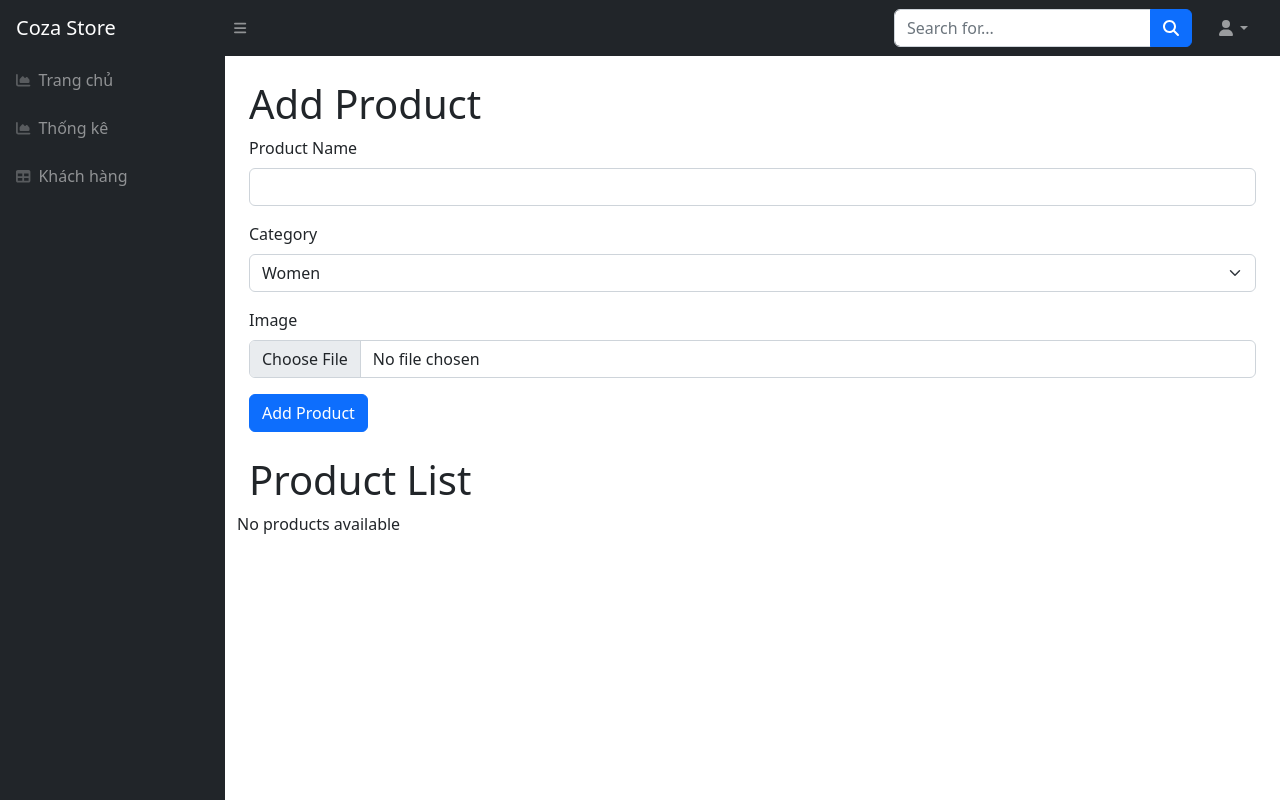
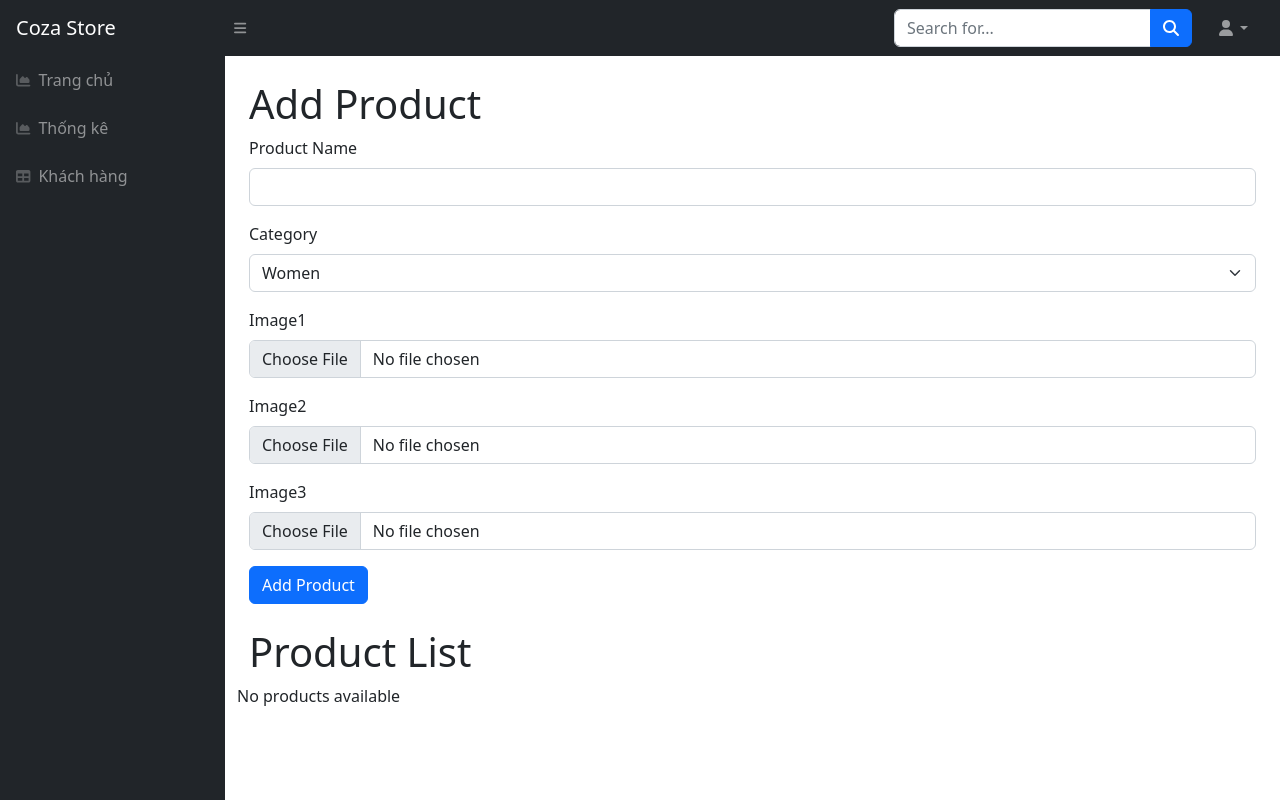
Before and after one commit to Andptrai/Gr9-Web, a PHP site: page /Gr9-Web/products.php in a window 1280 px wide. Run offline with PHP 8.4, Linux system fonts and the light colour scheme; data that the repository does not hold is empty; some libraries are stand-ins or nearby versions.

Commit message:
nothing
nothing

```diff
--- a/admin/products.php
+++ b/admin/products.php
@@ -80,11 +80,20 @@
                         </select>
                     </div>
                     <div class="mb-3">
-                        <label for="productImage" class="form-label">Image</label>
-                        <input type="file" class="form-control" id="productImage" name="productImage" required>
+                        <label for="productImage1" class="form-label">Image1</label>
+                        <input type="file" class="form-control" id="productImage1" name="productImage1" required>
+                    </div>
+                    <div class="mb-3">
+                        <label for="productImage2" class="form-label">Image2</label>
+                        <input type="file" class="form-control" id="productImage2" name="productImage2" required>
+                    </div>
+                    <div class="mb-3">
+                        <label for="productImage3" class="form-label">Image3</label>
+                        <input type="file" class="form-control" id="productImage3" name="productImage3" required>
                     </div>
                     <button type="submit" class="btn btn-primary">Add Product</button>
                 </form>
+
             </div>
             <div class="container-fluid px-4">
                 <h1 class="mt-4">Product List</h1>
@@ -150,15 +159,33 @@
                             </select>
                         </div>
                         <div class="mb-3">
-                                <label for="editProductImage" class="form-label">Current Image</label>
-                                <img src="" alt="Product Image" id="currentProductImage" style="max-width: 200px;">
+                            <label for="currentProductImage1" class="form-label">Current Image1</label>
+                            <img src="" alt="Product Image" id="currentProductImage1" style="max-width: 200px;">
                         </div>
                         <div class="mb-3">
-                                <label for="editNewProductImage" class="form-label">New Image</label>
-                                <input type="file" class="form-control" id="editNewProductImage" name="newProductImage">
+                            <label for="editNewProductImage1" class="form-label">New Image1</label>
+                            <input type="file" class="form-control" id="editNewProductImage1" name="newProductImage1">
+                        </div>
+                        <div class="mb-3">
+                            <label for="currentProductImage2" class="form-label">Current Image2</label>
+                            <img src="" alt="Product Image" id="currentProductImage2" style="max-width: 200px;">
+                        </div>
+                        <div class="mb-3">
+                            <label for="editNewProductImage2" class="form-label">New Image2</label>
+                            <input type="file" class="form-control" id="editNewProductImage2" name="newProductImage2">
+                        </div>
+                        <div class="mb-3">
+                            <label for="currentProductImage3" class="form-label">Current Image3</label>
+                            <img src="" alt="Product Image" id="currentProductImage3" style="max-width: 200px;">
+                        </div>
+                        <div class="mb-3">
+                            <label for="editNewProductImage3" class="form-label">New Image3</label>
+                            <input type="file" class="form-control" id="editNewProductImage3" name="newProductImage3">
                         </div>
                         <button type="submit" class="btn btn-primary">Update Product</button>
                     </form>
+
+
                     </div>
                 </div>
             </div>
@@ -176,21 +203,29 @@
                 const productName = button.parentNode.querySelector('.card-title').textContent;
                 const category = button.parentNode.querySelector('.card-text').textContent.split(':')[1].trim();
 
+                // Lấy thông tin sản phẩm từ cơ sở dữ liệu (ví dụ: thông qua AJAX)
+                fetch('../php/get_product_info.php?product_id=' + productId)
+                .then(response => response.json())
+                .then(data => {
                     // Điền thông tin sản phẩm vào form chỉnh sửa
                     document.getElementById('editProductID').value = productId;
                     document.getElementById('editProductName').value = productName;
                     document.getElementById('editCategory').value = category;
 
-        // Hiển thị hình ảnh sản phẩm hiện tại (nếu có)
-        const cardImgTop = button.parentNode.querySelector('.card-img-top');
-        if (cardImgTop) {
-            const currentImage = cardImgTop.src;
-            document.getElementById('currentProductImage').src = currentImage;
+                    // Hiển thị hình ảnh sản phẩm hiện tại từ cơ sở dữ liệu
+                    if (data.image) {
+                        document.getElementById('currentProductImage1').src = data.image;
                     }
-
+                    if (data.image2) {
+                        document.getElementById('currentProductImage2').src = data.image2;
+                    }
+                    if (data.image3) {
+                        document.getElementById('currentProductImage3').src = data.image3;
+                    }
+                })
+                .catch(error => console.error('Error:', error));
             });
         });
-
 
         // Xử lý sự kiện khi nút xóa được nhấn
         const deleteButtons = document.querySelectorAll('.delete-product');
@@ -217,7 +252,9 @@
         });
     });
 
+
 </script>
+
 
 <script src="https://cdn.jsdelivr.net/npm/bootstrap@5.2.3/dist/js/bootstrap.bundle.min.js" crossorigin="anonymous"></script>
 <script src="https://cdnjs.cloudflare.com/ajax/libs/Chart.js/2.8.0/Chart.min.js" crossorigin="anonymous"></script>
```
Also changed, not shown: php/add_products.php (+32 -20 lines), php/get_product_info.php (+3 -6 lines), php/product_action.php (+67 -34 lines). Lines whose indentation alone changed are shown as unchanged.
